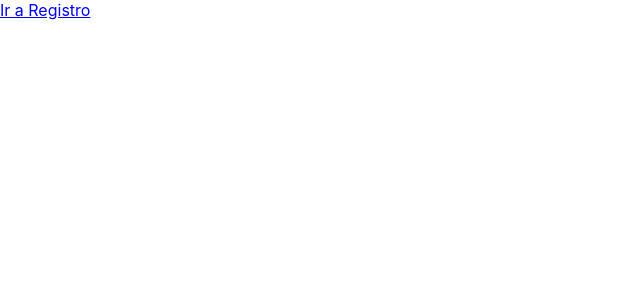
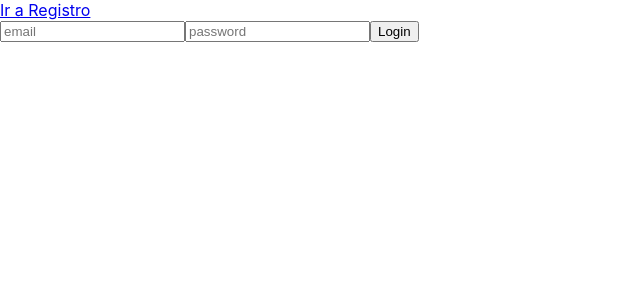
Before and after one commit to PedroLanderos/usersfront-redux, a React (Create React App) app in the folder userapi/: page /login in a window 1280 px wide. Before the commit this address had no page. Shown: the top 300 px of the page, without its empty margins (0-640 px from the left). Built offline with nearby package versions, Linux system fonts and the light colour scheme.

Commit message:
[feature]: creacion de componente login y agregado del dispatch al iniciar la app para acceder al estado de la aplicacion y revisar el authslice

```diff
--- a/userapi/src/App.js
+++ b/userapi/src/App.js
@@ -1,8 +1,18 @@
-import React from 'react';
+import React, { useEffect } from 'react';
 import { BrowserRouter as Router, Routes, Route, Link } from 'react-router-dom';
 import Register from './Components/Register'; // ajusta esta ruta si tu carpeta es distinta
+import Login from './Components/Login';
+import { useDispatch } from 'react-redux';
+import { loadFromStorage } from './slices/authSlice';
 
 function App() {
+
+  const dispatch = useDispatch();
+
+  useEffect(() => {
+    dispatch(loadFromStorage());
+  }, [dispatch]);
+
   return (
     <Router>
       <nav>
@@ -12,6 +22,7 @@ function App() {
 
       <Routes>
         <Route path="/register" element={<Register />} />
+        <Route path="/login" element={<Login />} />
         <Route path="/" element={<Home />} />
       </Routes>
     </Router>
--- a/userapi/src/Components/Login.jsx
+++ b/userapi/src/Components/Login.jsx
@@ -1,9 +1,71 @@
-import React from 'react'
+import React, { useEffect, useState } from 'react'
+import { setCredentials, logout } from '../slices/authSlice'
+import { useLoginUserMutation } from '../usersApi';
+import { useDispatch, useSelector } from 'react-redux';
 
 const Login = () => {
+  const dispatch = useDispatch();
+  const auth = useSelector((state) => state.auth);
+
+  const [formData, setForm] = useState({
+    email: '',
+    password: '',
+  });
+
+  const [login, {isLoading, isError, isSuccess}] = useLoginUserMutation();
+
+  const handleChange = (e) => {
+    setForm((prev) => ({
+      ...prev,
+      [e.target.name]: e.target.value,
+    }));
+  };
+
+  const handleLogout = () => {
+    dispatch(logout());
+    console.log('sesion cerrada');
+  };
+
+  const handleSubmit = async (e) => {
+    e.preventDefault();
+    try {
+      const result = await login(formData).unwrap();
+      console.log('lo que viene en el result: ', result)
+      dispatch(setCredentials(result.message));
+    } catch (error) {
+      console.error('login fallo', error);
+    }
+  };
+
+  useEffect(() => {
+    if(isSuccess)
+    {
+      console.log('login realizado');
+      console.log('datos guardados:', auth);
+    }
+
+    if (isError)
+      console.log('error login');
+
+  }, [isSuccess, isError, auth]);
+
+
+
   return (
     <div>
+      <form onSubmit={handleSubmit}>
+        <input type='email' name='email' placeholder='email' value={formData.email} onChange={handleChange} />
+        <input type='password' name='password' placeholder='password' value={formData.password} onChange={handleChange}  />
+        <button type='submit' disabled={isLoading}> {isLoading ? 'Iniciando sesion...' : 'Login'} </button>
+        {isError && <p style={{color: 'red'}}>Error al iniciar sesion.</p>}
+      </form>
 
+      {auth.isAuthenticated && (
+        <div style={{ marginTop: '1rem' }}>
+          <p>👋 Bienvenido, {auth.name}</p>
+          <button onClick={handleLogout}>Cerrar sesión</button>
+        </div>
+      )}
     </div>
   )
 }
--- a/userapi/src/slices/authSlice.js
+++ b/userapi/src/slices/authSlice.js
@@ -12,7 +12,6 @@ const initialState = {
 };
 
 //crear el slice
-
 const authSlice = createSlice({
     name:'auth',
     initialState,
--- a/userapi/src/store.js
+++ b/userapi/src/store.js
@@ -1,9 +1,11 @@
 import React from 'react'
 import { configureStore } from '@reduxjs/toolkit'
 import { usersApi } from './usersApi';
+import authReducer from './slices/authSlice';
 
 export const store = configureStore({
     reducer:{
+        auth: authReducer,
         [usersApi.reducerPath]: usersApi.reducer,
     },
 
```
